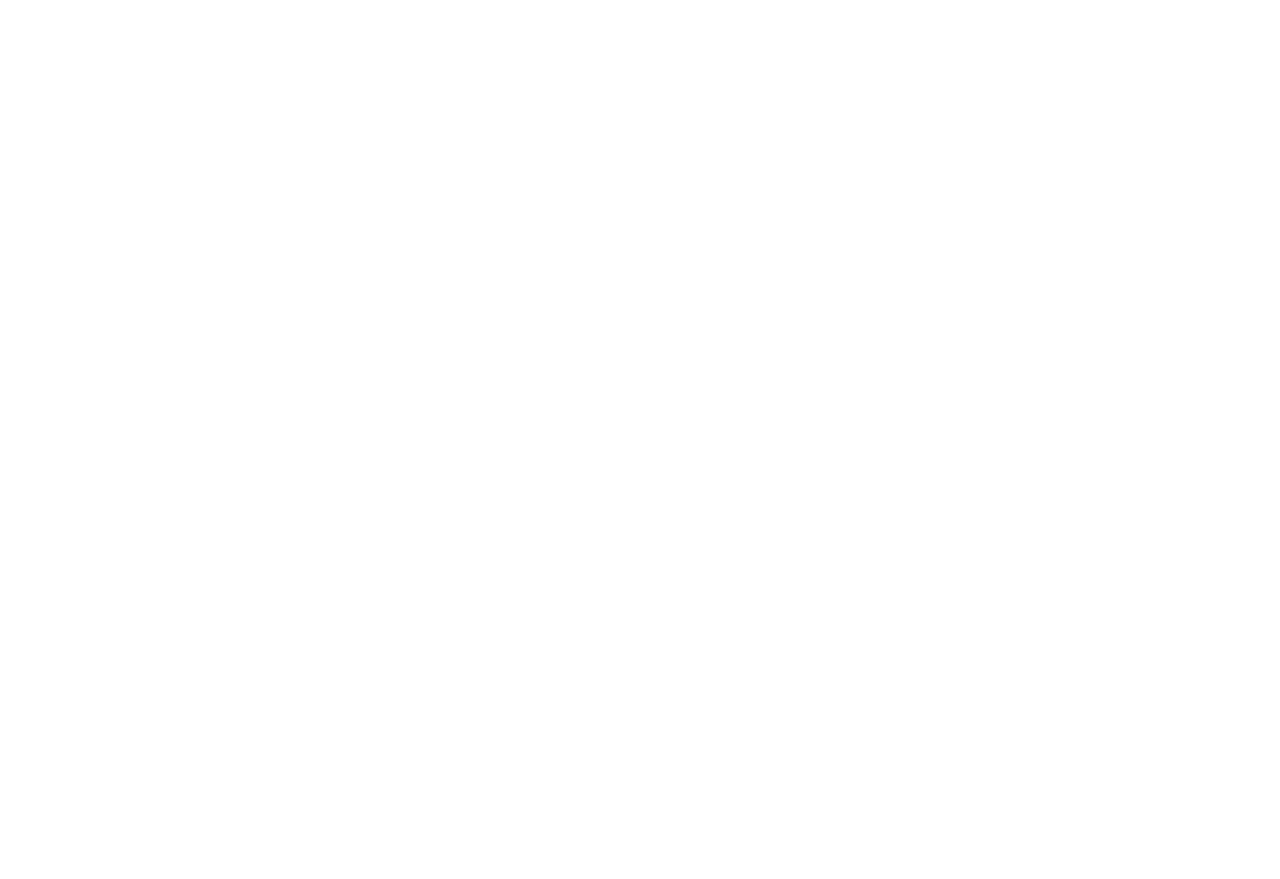
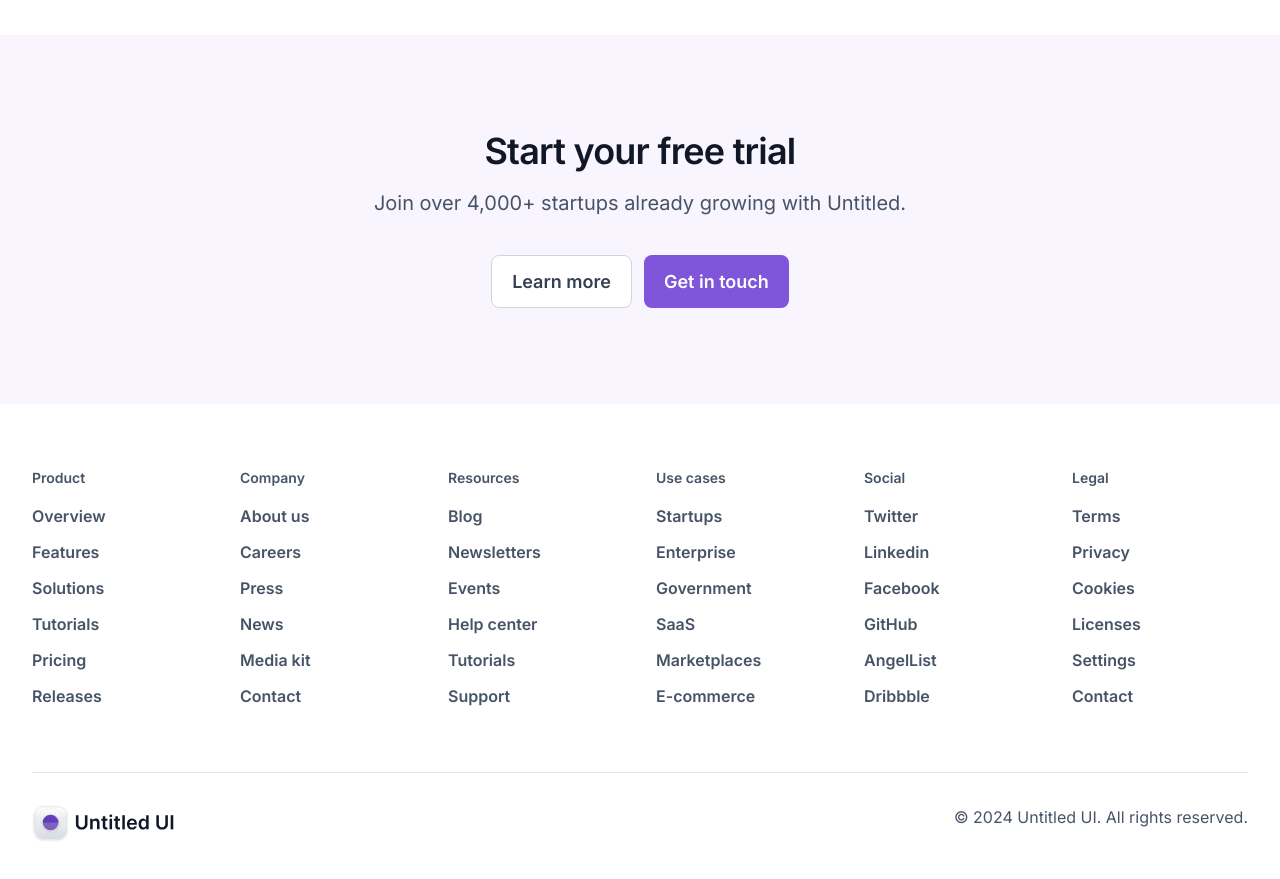
Before and after one commit to markus90souza/landpage-untitled, a Next.js app: page / in a window 1280 px wide. Shown: the part 6180-7059 px from the top of the page. Before the commit the page ends 6215 px from the top, so only its background shows below. Built offline with nearby package versions, Linux system fonts and the light colour scheme.

Commit message:
feat:create footer for homepage

```diff
--- /dev/null
+++ b/src/app/(home)/_components/index.ts
@@ -0,0 +1,8 @@
+import { Hero } from './hero'
+import { Companies } from './companies'
+import { Features } from './features'
+import { FAQs } from './faqs'
+import { Testemonials } from './testemonials'
+import { Analitycs } from './analitycs'
+
+export { Hero, Companies, Features, FAQs, Testemonials, Analitycs }
--- /dev/null
+++ b/src/app/(home)/_components/trial.tsx
@@ -0,0 +1,30 @@
+import { GridContainer } from '@/components/grid-container'
+import React from 'react'
+
+const Trial = () => {
+  return (
+    <section className="py-24 bg-brand50">
+      <GridContainer>
+        <div className="text-center">
+          <h2 className="text-4xl mb-5 font-semibold text-gray900 -tracking-[0.78px]">
+            Start your free trial{' '}
+          </h2>
+          <p className="text-xl/6 mb-10 text-gray600 max-w-3xl mx-auto">
+            Join over 4,000+ startups already growing with Untitled.
+          </p>
+        </div>
+
+        <div className="flex gap-3 justify-center">
+          <button className="py-3 leading-normal font-semibold  bg-white border border-gray300 text-gray700 hover:bg-gray400 transition-colors px-5 text-lg rounded-lg ">
+            Learn more
+          </button>
+          <button className="py-3 leading-normal font-semibold text-white bg-brand600 hover:bg-brand700 transition-colors  px-5 text-lg rounded-lg ">
+            Get in touch
+          </button>
+        </div>
+      </GridContainer>
+    </section>
+  )
+}
+
+export { Trial }
--- a/src/app/(home)/page.tsx
+++ b/src/app/(home)/page.tsx
@@ -1,10 +1,10 @@
 import { Analitycs } from './_components/analitycs'
-import { Companies } from './_components/companies'
-import { FAQs } from './_components/faqs'
-import { Features } from './_components/features'
-import { Hero } from './_components/hero'
+
 import { Launch } from './_components/launch'
 import { Testemonials } from './_components/testemonials'
+
+import { Hero, Companies, Features, FAQs } from './_components'
+import { Trial } from './_components/trial'
 
 const HomePage = () => {
   return (
@@ -16,6 +16,7 @@
       <Analitycs />
       <FAQs />
       <Launch />
+      <Trial />
     </>
   )
 }
--- a/src/app/layout.tsx
+++ b/src/app/layout.tsx
@@ -4,6 +4,7 @@
 import { Header } from '@/components/header'
 
 import { Inter } from 'next/font/google'
+import { Footer } from '@/components/footer'
 
 const inter = Inter({ subsets: ['latin'] })
 
@@ -24,6 +25,7 @@
       >
         <Header />
         {children}
+        <Footer />
       </body>
     </html>
   )
--- /dev/null
+++ b/src/components/footer.tsx
@@ -0,0 +1,27 @@
+import Image from 'next/image'
+import { GridContainer } from './grid-container'
+import { menu } from '@/data/menu'
+import { ItemMenu } from './item-menu'
+
+const Footer = () => {
+  return (
+    <footer className="pt-16 pb-12">
+      <GridContainer>
+        <div className="grid grid-cols-2 md:grid-cols-6 gap-8 mb-16">
+          {menu.map((item) => (
+            <ItemMenu key={item.title} {...item} />
+          ))}
+        </div>
+        <div className="flex py-8 justify-between border-t border-t-gray200">
+          <Image src={'/logo.svg'} alt="logo" width={142} height={32} />
+
+          <span className="text-gray600 block">
+            © {new Date().getFullYear()} Untitled UI. All rights reserved.
+          </span>
+        </div>
+      </GridContainer>
+    </footer>
+  )
+}
+
+export { Footer }
--- /dev/null
+++ b/src/components/item-menu.tsx
@@ -0,0 +1,34 @@
+import Link from 'next/link'
+import { type FC } from 'react'
+
+type ItemMenuProps = {
+  name: string
+  href: string
+}
+type Props = {
+  title: string
+  menuItens: ItemMenuProps[]
+}
+const ItemMenu: FC<Props> = ({ title, menuItens }) => {
+  return (
+    <div>
+      <strong className="text-sm mb-4 block text-gray600 font-semibold">
+        {title}
+      </strong>
+      <ul className="space-y-3">
+        {menuItens.map(({ name, href }, index) => (
+          <li key={index}>
+            <Link
+              href={href}
+              className="text-gray600 font-semibold hover:opacity-50 hover:transition-opacity"
+            >
+              {name}
+            </Link>
+          </li>
+        ))}
+      </ul>
+    </div>
+  )
+}
+
+export { ItemMenu }
--- /dev/null
+++ b/src/data/menu.ts
@@ -0,0 +1,177 @@
+export const menu = [
+  {
+    title: 'Product',
+    menuItens: [
+      {
+        name: 'Overview',
+        href: '/',
+      },
+      {
+        name: 'Features',
+        href: '/',
+      },
+      {
+        name: 'Solutions',
+        href: '/',
+      },
+      {
+        name: 'Tutorials',
+        href: '/',
+      },
+      {
+        name: 'Pricing',
+        href: '/',
+      },
+      {
+        name: 'Releases',
+        href: '/',
+      },
+    ],
+  },
+  {
+    title: 'Company',
+    menuItens: [
+      {
+        name: 'About us',
+        href: '/',
+      },
+      {
+        name: 'Careers',
+        href: '/',
+      },
+      {
+        name: 'Press',
+        href: '/',
+      },
+      {
+        name: 'News',
+        href: '/',
+      },
+      {
+        name: 'Media kit',
+        href: '/',
+      },
+      {
+        name: 'Contact',
+        href: '/',
+      },
+    ],
+  },
+  {
+    title: 'Resources',
+    menuItens: [
+      {
+        name: 'Blog',
+        href: '/',
+      },
+      {
+        name: 'Newsletters',
+        href: '/',
+      },
+      {
+        name: 'Events',
+        href: '/',
+      },
+      {
+        name: 'Help center',
+        href: '/',
+      },
+      {
+        name: 'Tutorials',
+        href: '/',
+      },
+      {
+        name: 'Support',
+        href: '/',
+      },
+    ],
+  },
+  {
+    title: 'Use cases',
+    menuItens: [
+      {
+        name: 'Startups',
+        href: '/',
+      },
+      {
+        name: 'Enterprise',
+        href: '/',
+      },
+      {
+        name: 'Government',
+        href: '/',
+      },
+      {
+        name: 'SaaS',
+        href: '/',
+      },
+      {
+        name: 'Marketplaces',
+        href: '/',
+      },
+      {
+        name: 'E-commerce',
+        href: '/',
+      },
+    ],
+  },
+  {
+    title: 'Social',
+    menuItens: [
+      {
+        name: 'Twitter',
+        href: '/',
+      },
+      {
+        name: 'Linkedin',
+        href: '/',
+      },
+      {
+        name: 'Facebook',
+        href: '/',
+      },
+      {
+        name: 'GitHub',
+        href: '/',
+      },
+      {
+        name: 'AngelList',
+        href: '/',
+      },
+      {
+        name: 'Dribbble',
+        href: '/',
+      },
+    ],
+  },
+
+  {
+    title: 'Legal',
+    menuItens: [
+      {
+        name: 'Terms',
+        href: '/',
+      },
+      {
+        name: 'Privacy',
+        href: '/',
+      },
+      {
+        name: 'Cookies',
+        href: '/',
+      },
+      {
+        name: 'Licenses',
+        href: '/',
+      },
+      {
+        name: 'Settings',
+        href: '/',
+      },
+      {
+        name: 'Contact',
+        href: '/',
+      },
+    ],
+  },
+]
```
